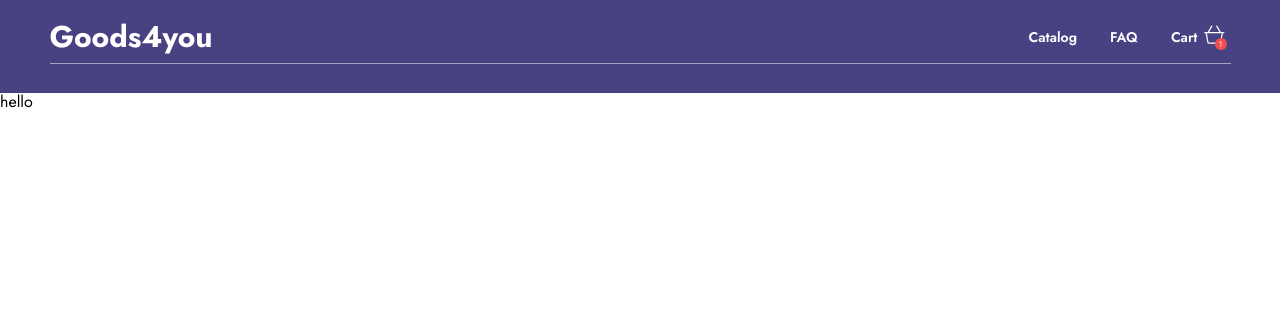
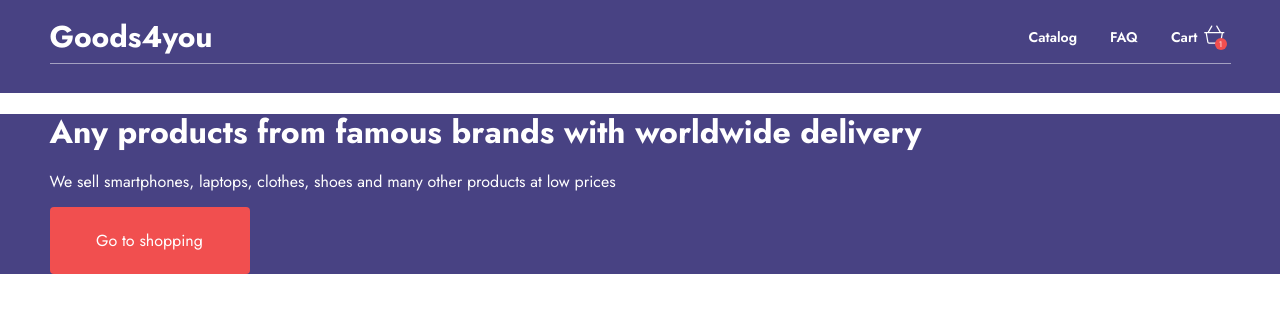
Before and after one commit to djbobah/T1-homework, a React (Vite) app: page / in a window 1280 px wide. Shown: the top 312 px of the page. Built offline with nearby package versions, Linux system fonts and the light colour scheme.

Commit message:
начал верстку главного банера

```diff
--- a/src/App.tsx
+++ b/src/App.tsx
@@ -1,11 +1,12 @@
 import "./App.css";
 import Header from "./components/Header";
+import MainBaner from "./components/MainBaner";
 
 function App() {
   return (
     <>
       <Header />
-      <div>hello</div>
+      <MainBaner />
     </>
   );
 }
--- /dev/null
+++ b/src/components/Button.module.scss
@@ -0,0 +1,10 @@
+.btn {
+  background-color: #f14f4f;
+  width: 200px;
+  height: 67px;
+  border-radius: 4px;
+  border: none;
+  color: #ffffff;
+  font-size: 16px;
+  line-height: 23px;
+}
--- /dev/null
+++ b/src/components/Button.tsx
@@ -0,0 +1,11 @@
+import styles from "./Button.module.scss";
+
+interface IButton {
+  title: string;
+}
+
+const Button = ({ title }: IButton) => {
+  return <button className={styles.btn}>{title}</button>;
+};
+
+export default Button;
--- /dev/null
+++ b/src/components/MainBaner.module.scss
@@ -0,0 +1,4 @@
+.mainBaner {
+  background-color: #484283;
+  color: #ffffff;
+}
--- /dev/null
+++ b/src/components/MainBaner.tsx
@@ -0,0 +1,20 @@
+import styles from "./MainBaner.module.scss";
+
+import Button from "./Button";
+
+const MainBaner = () => {
+  return (
+    <section className={styles.mainBaner}>
+      <div className="container">
+        <h1>Any products from famous brands with worldwide delivery </h1>
+        <p>
+          We sell smartphones, laptops, clothes, shoes and many other products
+          at low prices
+        </p>
+        <Button title="Go to shopping" />
+      </div>
+    </section>
+  );
+};
+
+export default MainBaner;
```
